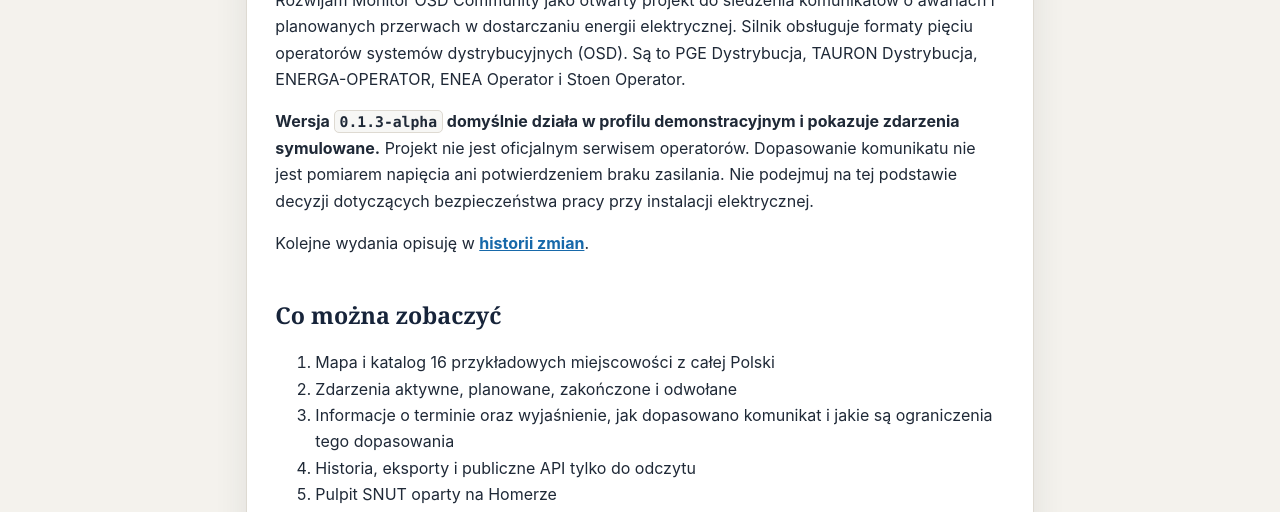
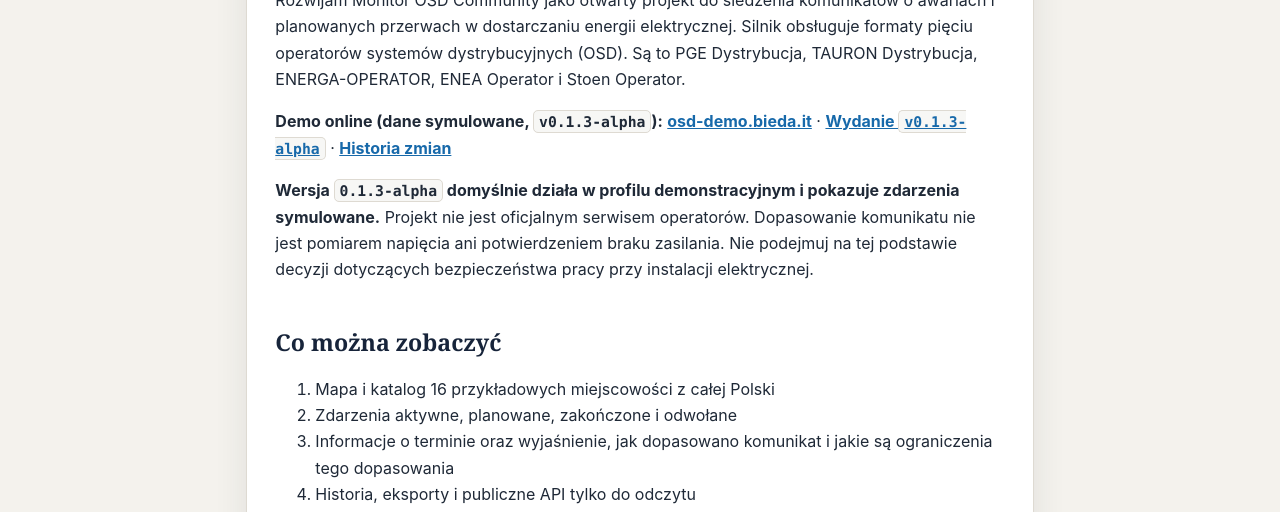
Before and after one commit to Ankudev/Monitor_OSD_Community, a plain HTML site: page web/readme.html in a window 1280 px wide. Shown: the part 288-800 px from the top of the page. Drawn offline with Linux system fonts and the light colour scheme; files that its build step writes are made by us from their sources; no server answers; files whose address does not match are found by name.

Commit message:
Dodałem odnośniki do demo i wydania na początku README (#8)

```diff
--- a/web/readme.html
+++ b/web/readme.html
@@ -1,4 +1,4 @@
-<!-- Generowane przez tools/render_readme.py; SHA-256: bcfcce07ea7415cdf38c3145589b4262958f886ac3dc2a345116949e322714e4 -->
+<!-- Generowane przez tools/render_readme.py; SHA-256: ecceb525449687f4ad3dd58835800db4d4939559167fa5642383127c626618d8 -->
 <!doctype html>
 <html lang="pl">
 <head>
@@ -38,8 +38,8 @@
 
 <main class="readme-main"><article class="readme-card"><h1>Monitor OSD Community</h1>
 <p>Rozwijam Monitor OSD Community jako otwarty projekt do śledzenia komunikatów o awariach i planowanych przerwach w dostarczaniu energii elektrycznej. Silnik obsługuje formaty pięciu operatorów systemów dystrybucyjnych (OSD). Są to PGE Dystrybucja, TAURON Dystrybucja, ENERGA-OPERATOR, ENEA Operator i Stoen Operator.</p>
+<p><strong>Demo online (dane symulowane, <code>v0.1.3-alpha</code>):</strong> <a href="https://osd-demo.bieda.it/">osd-demo.bieda.it</a> · <a href="https://github.com/Ankudev/Monitor_OSD_Community/releases/tag/v0.1.3-alpha">Wydanie <code>v0.1.3-alpha</code></a> · <a href="https://github.com/Ankudev/Monitor_OSD_Community/blob/main/CHANGELOG.md">Historia zmian</a></p>
 <p><strong>Wersja <code>0.1.3-alpha</code> domyślnie działa w profilu demonstracyjnym i pokazuje zdarzenia symulowane.</strong> Projekt nie jest oficjalnym serwisem operatorów. Dopasowanie komunikatu nie jest pomiarem napięcia ani potwierdzeniem braku zasilania. Nie podejmuj na tej podstawie decyzji dotyczących bezpieczeństwa pracy przy instalacji elektrycznej.</p>
-<p>Kolejne wydania opisuję w <a href="https://github.com/Ankudev/Monitor_OSD_Community/blob/main/CHANGELOG.md">historii zmian</a>.</p>
 <h2>Co można zobaczyć</h2>
 <ol>
 <li>Mapa i katalog 16 przykładowych miejscowości z całej Polski</li>
```
Also changed, not shown: README.md.
